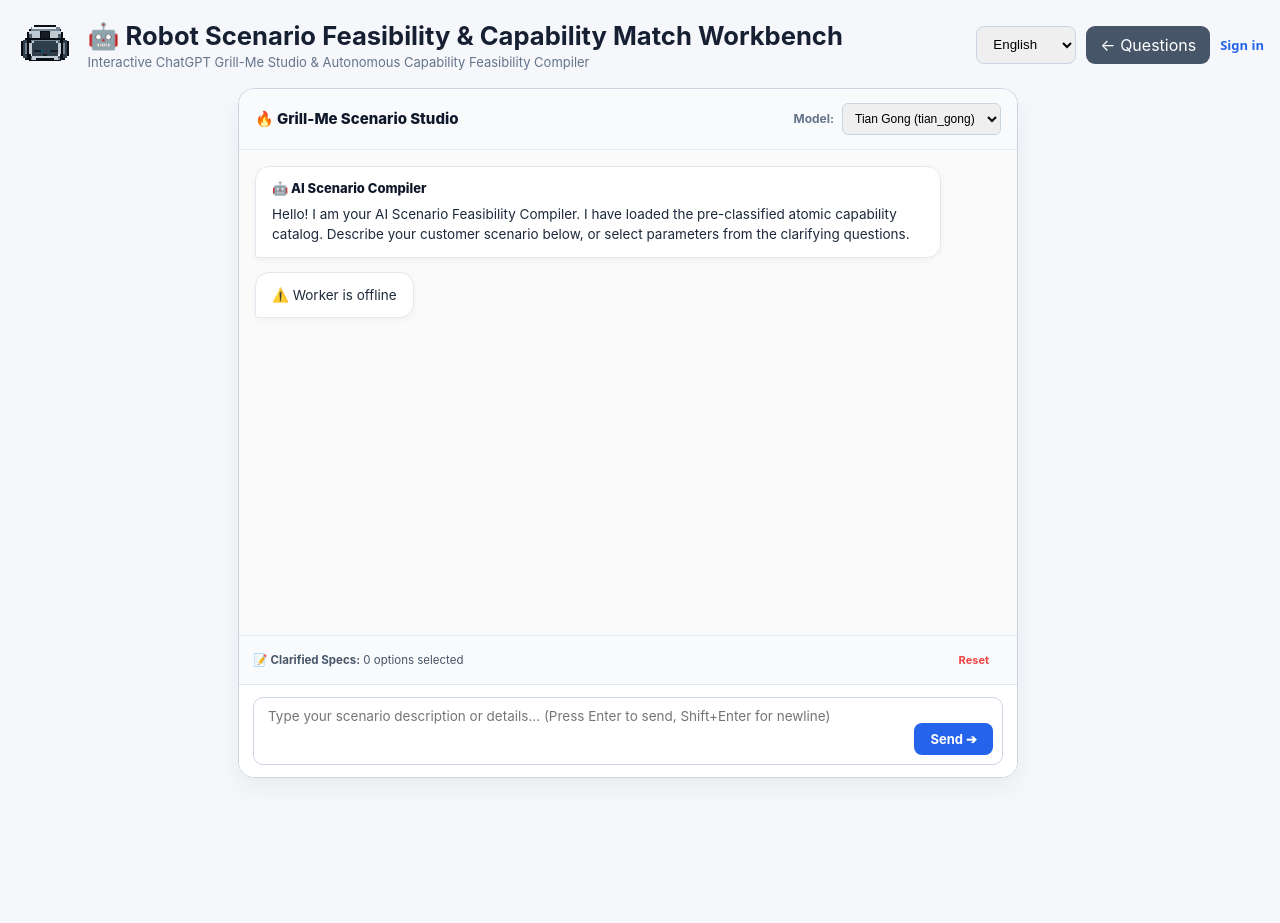
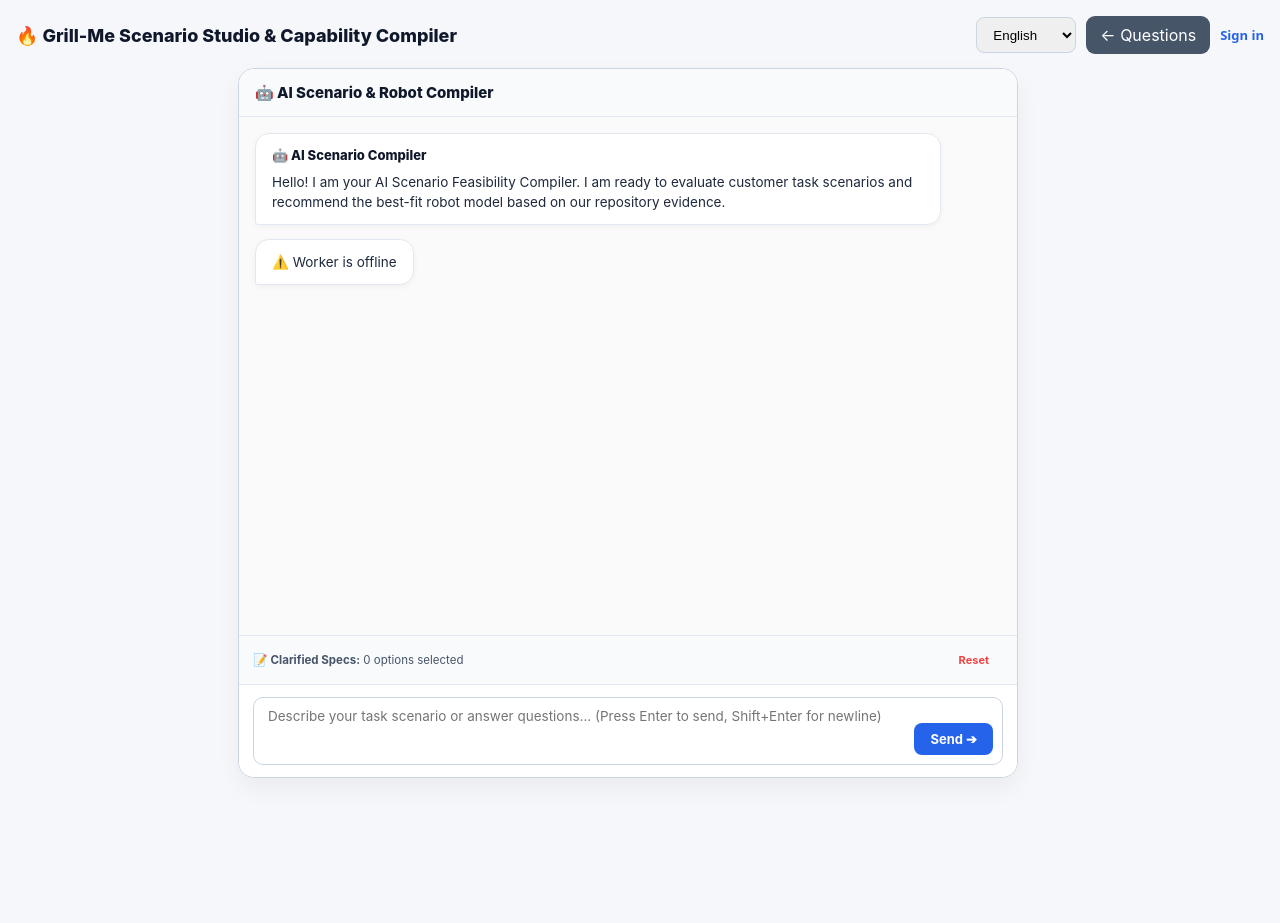
Before and after one commit to wuharu999/agent_7_14, a FastAPI app: page /capability-match in a window 1280 px wide; the page is wider, and only the part inside the window is pictured. Shown: the top 923 px of that part. After the commit the page ends 778 px from the top of that part, so only its background shows below. Run offline with FastAPI, Linux system fonts and the light colour scheme; data comes from the database, SQL or seed files in the repository; some libraries are stand-ins or nearby versions.

Commit message:
feat: remove topbar companion header and model dropdown from capability match, add interactive in-chat robot model selection and agent recommendation

```diff
--- a/ecs/app/templates/capability_match.html
+++ b/ecs/app/templates/capability_match.html
@@ -12,7 +12,6 @@
 *{box-sizing:border-box}body{margin:0;background:var(--bg);color:var(--ink);font-family:Inter,ui-sans-serif,system-ui,sans-serif}
 .shell{width:min(1850px,100%);margin:auto;padding:16px}
 .topbar{display:flex;align-items:center;justify-content:space-between;gap:18px;margin-bottom:14px}
-.title h1{font-size:clamp(20px,2vw,26px);margin:0}.title p{color:var(--muted);margin:3px 0 0;font-size:13px}
 .actions{display:flex;align-items:center;gap:10px;flex-wrap:wrap}.button,button{border:0;border-radius:9px;padding:9px 14px;background:var(--blue);color:#fff;font-weight:700;cursor:pointer;text-decoration:none;font:inherit}.button.secondary,button.secondary{background:#475569}.button:disabled,button:disabled{opacity:.55;cursor:not-allowed}
 
 /* Workbench Grid Layout: Starts as centered single-column chat view */
@@ -33,7 +32,7 @@
   border-radius: 16px;
   display: flex;
   flex-direction: column;
-  height: calc(100vh - 110px);
+  height: calc(100vh - 90px);
   box-shadow: 0 10px 25px rgba(0,0,0,0.05);
   overflow: hidden;
   width: 100%;
@@ -122,15 +121,11 @@
 <body>
 <main class="shell">
   <header class="topbar">
-    <div style="display:flex; align-items:center; gap:14px;">
-      <div id="coding-companion" class="petdex-companion" data-mode="sleeping" style="--petdex-scale: 1.8; flex-shrink:0;"></div>
-      <div class="title">
-        <h1 data-i18n="title">🤖 Robot Scenario Feasibility & Capability Match Workbench</h1>
-        <p data-i18n="subtitle">Interactive ChatGPT Grill-Me Studio & Autonomous Capability Feasibility Compiler</p>
-      </div>
+    <div style="display:flex; align-items:center; gap:10px;">
+      <h2 style="margin:0; font-size:18px; font-weight:800; color:#0f172a;">🔥 Grill-Me Scenario Studio & Capability Compiler</h2>
     </div>
     <div class="actions">
-      <select id="ui-language" aria-label="Interface and report language" style="height:38px; padding:0 12px; border:1px solid #cbd5e1; border-radius:8px;">
+      <select id="ui-language" aria-label="Interface and report language" style="height:36px; padding:0 12px; border:1px solid #cbd5e1; border-radius:8px;">
         <option value="en">English</option>
         <option value="zh-CN">简体中文</option>
       </select>
@@ -148,15 +143,7 @@
     <section class="chat-panel" aria-label="ChatGPT Grill-Me Interface">
       <div class="chat-header">
         <div class="chat-header-title">
-          <span>🔥 Grill-Me Scenario Studio</span>
-        </div>
-        <div style="display:flex; align-items:center; gap:8px;">
-          <label style="font-size:12px; font-weight:700; color:#64748b;">Model:</label>
-          <select id="model-select" style="height:32px; font-size:12px; padding:0 8px; border:1px solid #cbd5e1; border-radius:6px;" onchange="handleModelChange()">
-            <option value="tian_gong">Tian Gong (tian_gong)</option>
-            <option value="walker_s2">Walker S2 (walker_s2)</option>
-            <option value="walker_c1">Walker C1 (walker_c1)</option>
-          </select>
+          <span>🤖 AI Scenario & Robot Compiler</span>
         </div>
       </div>
 
@@ -164,7 +151,7 @@
         <!-- Initial AI Welcome Bubble -->
         <div class="chat-bubble assistant">
           <div class="chat-bubble-title">🤖 AI Scenario Compiler</div>
-          Hello! I am your AI Scenario Feasibility Compiler. I have loaded the pre-classified atomic capability catalog. Describe your customer scenario below, or select parameters from the clarifying questions.
+          Hello! I am your AI Scenario Feasibility Compiler. I am ready to evaluate customer task scenarios and recommend the best-fit robot model based on our repository evidence.
         </div>
       </div>
 
@@ -176,7 +163,7 @@
 
       <div class="chat-input-wrap">
         <div style="position:relative; display:flex; align-items:center;">
-          <textarea id="scenario" class="chat-textarea" placeholder="Type your scenario description or details... (Press Enter to send, Shift+Enter for newline)" style="padding-right:90px;"></textarea>
+          <textarea id="scenario" class="chat-textarea" placeholder="Describe your task scenario or answer questions... (Press Enter to send, Shift+Enter for newline)" style="padding-right:90px;"></textarea>
           <button id="send-btn" type="button" onclick="handleUserSend()" style="position:absolute; right:10px; bottom:10px; background:#2563eb; color:#ffffff; border:none; border-radius:8px; padding:8px 16px; font-size:13px; font-weight:700; cursor:pointer; display:flex; align-items:center; gap:6px;">
             Send ➔
           </button>
@@ -193,7 +180,7 @@
           <span id="aiThinkingHeaderTitle">🧠 Two-Stage Evaluation: Stage 1 (Catalog Match) ➔ Stage 2 (Wiki Fallback)</span>
         </div>
         <div class="ai-thinking-steps" id="aiThinkingSteps">
-          <div class="thinking-step done" id="step-1">✓ 1. Inspecting customer scenario text & target robot model specs</div>
+          <div class="thinking-step done" id="step-1">✓ 1. Inspecting customer scenario text & robot model capabilities</div>
           <div class="thinking-step active" id="step-2">⚡ 2. Stage 1: Matching against published CAP-*.json atomic capability catalog</div>
           <div class="thinking-step" id="step-3">🔎 3. Stage 2: Fallback deep search on raw wiki text files for missing evidence</div>
         </div>
@@ -215,7 +202,7 @@
           </div>
           <div>
             <div style="font-size:14px; font-weight:800; color:#0f172a; margin-bottom:4px;" id="conclusion-title">Feasibility Assessment</div>
-            <div style="font-size:13px; color:#475569; line-height:1.5;" id="conclusion-desc">Enter a scenario on the left pane to compile evidence-backed requirements.</div>
+            <div style="font-size:13px; color:#475569; line-height:1.5;" id="conclusion-desc">Describe a scenario on the left pane to compile evidence-backed requirements.</div>
           </div>
         </div>
       </div>
@@ -271,8 +258,7 @@ let assessmentId=__ASSESSMENT_ID__;
 let currentAssessment=null;
 const uiLanguage=document.getElementById('ui-language')||{value:'en'};
 const scenarioInput=document.getElementById('scenario');
-const modelSelect=document.getElementById('model-select');
-const companion=document.getElementById('coding-companion');
+const companion=null;
 const chatThread=document.getElementById('chat-thread');
 const aiThinkingStream=document.getElementById('aiThinkingStream');
 const translations={
@@ -285,12 +271,15 @@ function monitorAssessment(id){
   return id;
 }
 
+let selectedClarifications={};
+let targetRobotModel='tian_gong';
+let isAnalyzing=false;
+
 // Auto-Open Grill Me on Page Load
 window.addEventListener('DOMContentLoaded', () => {
-  setCompanionMode('thinking');
   setTimeout(() => {
     triggerGrillMeQuestions(true);
-  }, 400);
+  }, 300);
 
   // Enter to send, Shift+Enter for newline
   if (scenarioInput) {
@@ -304,19 +293,7 @@ window.addEventListener('DOMContentLoaded', () => {
 });
 
 function setCompanionMode(mode) {
-  if (companion) companion.setAttribute('data-mode', mode);
-}
-
-function handleModelChange() {
-  document.querySelector('.workbench-grid').classList.remove('has-dashboard');
-  clearClarifiedOptions();
-  chatThread.innerHTML = `
-    <div class="chat-bubble assistant">
-      <div class="chat-bubble-title">🤖 AI Scenario Compiler</div>
-      Switched to target model: <strong>${modelSelect.value}</strong>. Describe your scenario or select clarification parameters below.
-    </div>
-  `;
-  triggerGrillMeQuestions(true);
+  // Companion removed
 }
 
 function updateClarifiedBadge() {
@@ -330,6 +307,15 @@ function clearClarifiedOptions() {
   updateClarifiedBadge();
 }
 
+function selectRobotPill(btn, modelKey, modelLabel) {
+  const parent = btn.parentElement;
+  parent.querySelectorAll('.chat-pill').forEach(p => p.classList.remove('selected'));
+  btn.classList.add('selected');
+  targetRobotModel = modelKey === 'auto' ? 'tian_gong' : modelKey;
+  selectedClarifications['robot_model'] = `Requested Robot Model: ${modelLabel}`;
+  updateClarifiedBadge();
+}
+
 function selectOptionPill(btn, questionId, optionText) {
   const parent = btn.parentElement;
   parent.querySelectorAll('.chat-pill').forEach(p => p.classList.remove('selected'));
@@ -340,8 +326,7 @@ function selectOptionPill(btn, questionId, optionText) {
 
 async function triggerGrillMeQuestions(silent = false) {
   const scenarioText = scenarioInput.value.trim() || 'General scenario feasibility assessment';
-  const modelId = modelSelect.value;
-  setCompanionMode('thinking');
+  const modelId = targetRobotModel || 'tian_gong';
 
   if (!silent) {
     appendUserBubble(scenarioText);
@@ -360,8 +345,6 @@ async function triggerGrillMeQuestions(silent = false) {
     renderGrillQuestionsInChat(questions);
   } catch (err) {
     appendAssistantBubble(`⚠️ ${err.message || 'Could not generate clarification questions.'}`);
-  } finally {
-    setCompanionMode('sleeping');
   }
 }
 
@@ -382,12 +365,20 @@ function appendAssistantBubble(htmlContent) {
 }
 
 function renderGrillQuestionsInChat(questions) {
-  if (!questions.length) return;
   let html = `<div class="chat-bubble-title">🔥 Grill-Me Clarification Questions</div>`;
-  html += `Select key parameters below or describe your task:`;
+  html += `To provide precise feasibility assessment, please specify your target robot platform or scenario parameters:`;
 
-  questions.forEach((q, idx) => {
-    html += `<div style="margin-top:10px; font-weight:700; font-size:12.5px; color:#1e293b;">${idx + 1}. ${q.question}</div>`;
+  // 1. Robot Model Selection & Recommendation Prompt
+  html += `<div style="margin-top:10px; font-weight:700; font-size:12.5px; color:#1e293b;">1. Which robot model are you evaluating for this task?</div>`;
+  html += `<div class="chat-options-group">`;
+  html += `<button type="button" class="chat-pill" onclick="selectRobotPill(this, 'tian_gong', 'Tian Gong (Humanoid)')">🤖 Tian Gong (Humanoid)</button>`;
+  html += `<button type="button" class="chat-pill" onclick="selectRobotPill(this, 'walker_s2', 'Walker S2 (Industrial Humanoid)')">🤖 Walker S2 (Industrial Humanoid)</button>`;
+  html += `<button type="button" class="chat-pill" onclick="selectRobotPill(this, 'walker_c1', 'Walker C1 (Commercial Biped)')">🤖 Walker C1 (Commercial Biped)</button>`;
+  html += `<button type="button" class="chat-pill" onclick="selectRobotPill(this, 'auto', 'Auto-Recommend Best Fit Robot')">✨ Auto-Recommend Best Fit Robot</button>`;
+  html += `</div>`;
+
+  (questions || []).forEach((q, idx) => {
+    html += `<div style="margin-top:10px; font-weight:700; font-size:12.5px; color:#1e293b;">${idx + 2}. ${q.question}</div>`;
     html += `<div class="chat-options-group">`;
     (q.options || []).forEach(opt => {
       html += `<button type="button" class="chat-pill" onclick="selectOptionPill(this, '${q.id || idx}', '${opt.replace(/'/g, "\\'")}')">⚡ ${opt}</button>`;
@@ -409,10 +400,10 @@ async function handleUserSend() {
   let displayMsg = rawText;
 
   if (choices.length && !rawText) {
-    displayMsg = "Selected Clarified Parameters:\n- " + choices.join('\n- ');
+    displayMsg = "Selected Parameters:\n- " + choices.join('\n- ');
     fullScenario = displayMsg;
   } else if (choices.length) {
-    displayMsg += "\n\nSelected Clarified Parameters:\n- " + choices.join('\n- ');
+    displayMsg += "\n\nSelected Parameters:\n- " + choices.join('\n- ');
     fullScenario = displayMsg;
   }
 
@@ -421,9 +412,10 @@ async function handleUserSend() {
   clearClarifiedOptions();
 
   isAnalyzing = true;
-  const modelId = modelSelect.value;
-  setCompanionMode('thinking');
-  appendAssistantBubble(`🤖 Requirements received! Autonomous Compiler is matching capabilities against <strong>${modelId}</strong> evidence...`);
+  const modelId = targetRobotModel || 'tian_gong';
+  const modelLabel = modelId === 'walker_s2' ? 'Walker S2 (Industrial Humanoid)' : modelId === 'walker_c1' ? 'Walker C1 (Commercial Biped)' : 'Tian Gong (Humanoid)';
+
+  appendAssistantBubble(`🤖 Scenario received! Autonomous Compiler is analyzing requirements for <strong>${modelLabel}</strong> against repository evidence...`);
 
   try {
     await runCapabilityMatch(fullScenario, modelId);
@@ -433,7 +425,6 @@ async function handleUserSend() {
 }
 
 async function runCapabilityMatch(fullScenario, modelId) {
-  setCompanionMode('charging');
   aiThinkingStream.classList.remove('hidden');
 
   try {
@@ -445,13 +436,13 @@ async function runCapabilityMatch(fullScenario, modelId) {
     const data = await res.json();
     if (!res.ok) throw new Error(data.error || 'Matching analysis failed');
 
+    const recommendedName = modelId === 'walker_s2' ? 'Walker S2' : modelId === 'walker_c1' ? 'Walker C1' : 'Tian Gong';
     renderDashboard(data.result || data);
-    appendAssistantBubble(`✅ Feasibility Analysis complete! View the visual dashboard on the right ➔`);
+    appendAssistantBubble(`✅ Feasibility Analysis complete! Recommended Platform: <strong>${recommendedName}</strong>. View the visual dashboard on the right ➔`);
   } catch (err) {
     appendAssistantBubble(`⚠️ Analysis failed: ${err.message || 'Capability match analysis failed.'}`);
   } finally {
     aiThinkingStream.classList.add('hidden');
-    setCompanionMode('sleeping');
   }
 }
 
```
Also changed, not shown: 1 other file.
